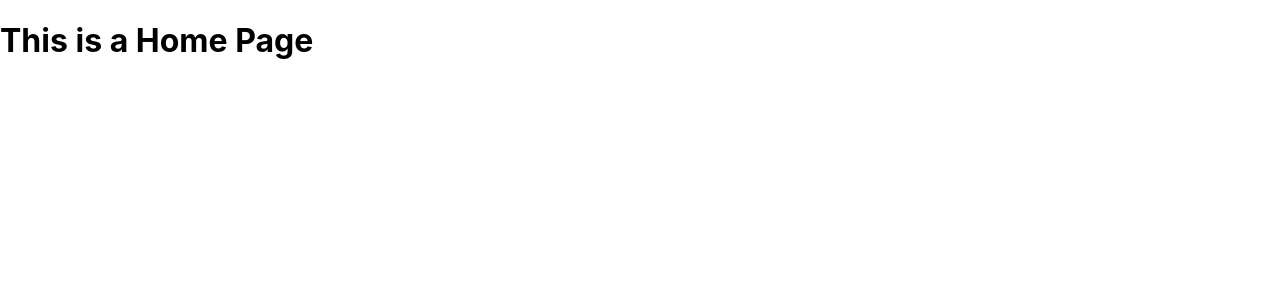
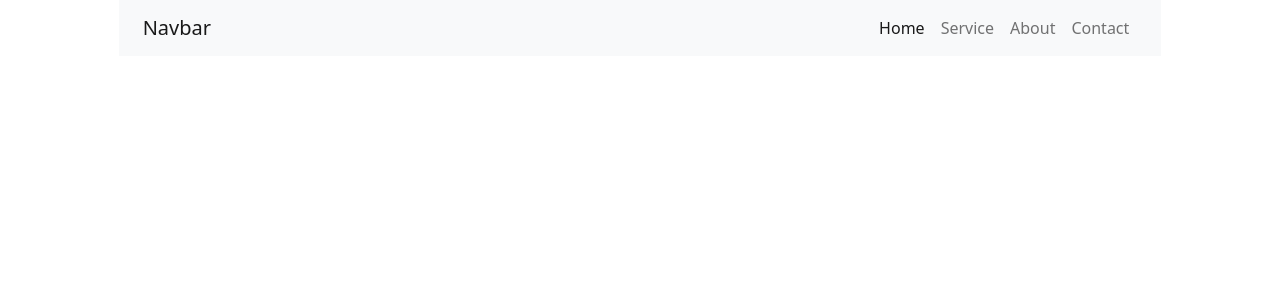
Before and after one commit to sarbajeetchhetri/Reactresponsive_website, a React (Create React App) app: page /navbar in a window 1280 px wide. Before the commit this address led to /. Shown: the top 300 px of the page. Built offline with nearby package versions, Linux system fonts and the light colour scheme.

Commit message:
Navigation Bar added

```diff
--- a/src/App.js
+++ b/src/App.js
@@ -1,8 +1,11 @@
 import React from "react";
+import "../node_modules/bootstrap/dist/css/bootstrap.min.css";
+import "../node_modules/bootstrap/dist/js/bootstrap.bundle";
 import Home from "./Pages/Home";
 import Services from "./Pages/Services";
 import Contact from "./Pages/Contact";
 import About from "./Pages/About";
+import Navbar from "./Pages/Navbar";
 import { Switch, Route, Redirect } from "react-router-dom";
 
 
@@ -13,8 +16,9 @@ const App = () => {
         <Route exact path="/" component={Home} />
         <Route exact path="/services" component={Services} />
         <Route exact path="/contact" component={Contact} />
-        <Route exact path="/About" component={About} />
-        <Redirect to ="/" />
+        <Route exact path="/about" component={About} />
+        <Route exact path="/navbar" component={Navbar} />
+        <Redirect to = "/" />
 
 
       </Switch>
--- a/src/Pages/Navbar.js
+++ b/src/Pages/Navbar.js
@@ -1,46 +1,80 @@
-import React from 'react'
+import React from "react";
+import {NavLink} from "react-router-dom";
 
-const Navbar=()=> {
+
+const Navbar = () => {
+
   return (
     <>
+
+
+    <div className="container-fluid nav_bg">
+        <div className="row">
+          <div className="col-10 mx-auto">
+
             <nav className="navbar navbar-expand-lg navbar-light bg-light">
               <div className="container-fluid">
-    <a className="navbar-brand" href="#">Navbar</a>
-    <button className="navbar-toggler" type="button" data-bs-toggle="collapse" data-bs-target="#navbarSupportedContent" aria-controls="navbarSupportedContent" aria-expanded="false" aria-label="Toggle navigation">
+                <a className="navbar-brand" href="#">
+                  Navbar
+                </a>
+                <button
+                  className="navbar-toggler"
+                  type="button"
+                  data-bs-toggle="collapse"
+                  data-bs-target="#navbarSupportedContent"
+                  aria-controls="navbarSupportedContent"
+                  aria-expanded="false"
+                  aria-label="Toggle navigation"
+                >
                   <span className="navbar-toggler-icon"></span>
                 </button>
-    <div className="collapse navbar-collapse" id="navbarSupportedContent">
-      <ul className="navbar-nav me-auto mb-2 mb-lg-0">
+                <div
+                  className="collapse navbar-collapse"
+                  id="navbarSupportedContent"
+                >
+                  <ul className="navbar-nav ms-auto mb-2 mb-lg-0">
                     <li className="nav-item">
-          <a className="nav-link active" aria-current="page" href="#">Home</a>
+                      <a
+                        className="nav-link active"
+                        aria-current="page"
+                        href="#"
+                      >
+                        Home
+                      </a>
                     </li>
                     <li className="nav-item">
-          <a className="nav-link" href="#">Link</a>
+                      <a className="nav-link" href="#">
+                        Service
+                      </a>
                     </li>
-        <li className="nav-item dropdown">
-          <a className="nav-link dropdown-toggle" href="#" id="navbarDropdown" role="button" data-bs-toggle="dropdown" aria-expanded="false">
-            Dropdown
+
+                    <li className="nav-item">
+                      <a className="nav-link" href="#">
+                        About
                       </a>
-          <ul className="dropdown-menu" aria-labelledby="navbarDropdown">
-            <li><a className="dropdown-item" href="#">Action</a></li>
-            <li><a className="dropdown-item" href="#">Another action</a></li>
-            <li><hr className="dropdown-divider"/></li>
-            <li><a className="dropdown-item" href="#">Something else here</a></li>
-          </ul>
                     </li>
+
                     <li className="nav-item">
-          <a className="nav-link disabled" href="#" tabindex="-1" aria-disabled="true">Disabled</a>
+                      <a className="nav-link" href="#">
+                        Contact
+                      </a>
                     </li>
                   </ul>
-      <form className="d-flex">
-        <input className="form-control me-2" type="search" placeholder="Search" aria-label="Search"/>
-        <button className="btn btn-outline-success" type="submit">Search</button>
-      </form>
                 </div>
               </div>
             </nav>
+
+
+          </div>
+        </div>
+      </div>
+
+
+
+
+
     </>
-    )
-}
+  );
+};
 
-export default Navbar
+export default Navbar;
--- a/src/index.js
+++ b/src/index.js
@@ -3,6 +3,9 @@ import ReactDOM from "react-dom";
 import "./index.css";
 import App from "./App";
 import { BrowserRouter } from "react-router-dom";
+
+
+
 
 ReactDOM.render(
   <>
```
Also changed, not shown: src/Pages/Footer.js (added). Lines whose indentation alone changed are shown as unchanged.
